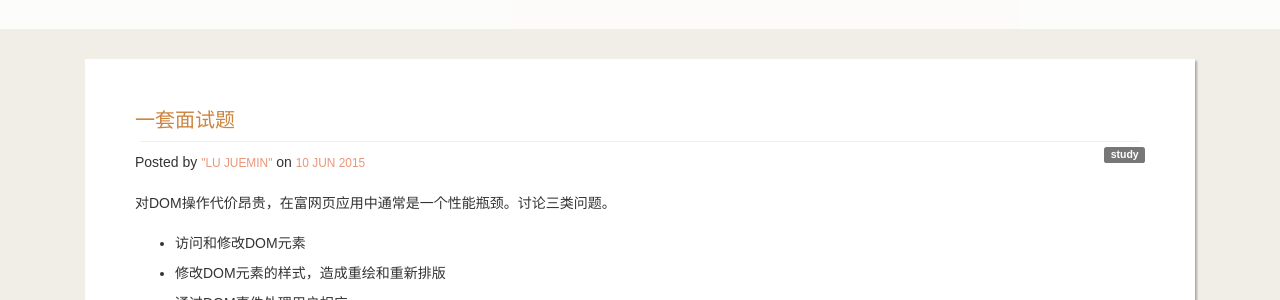
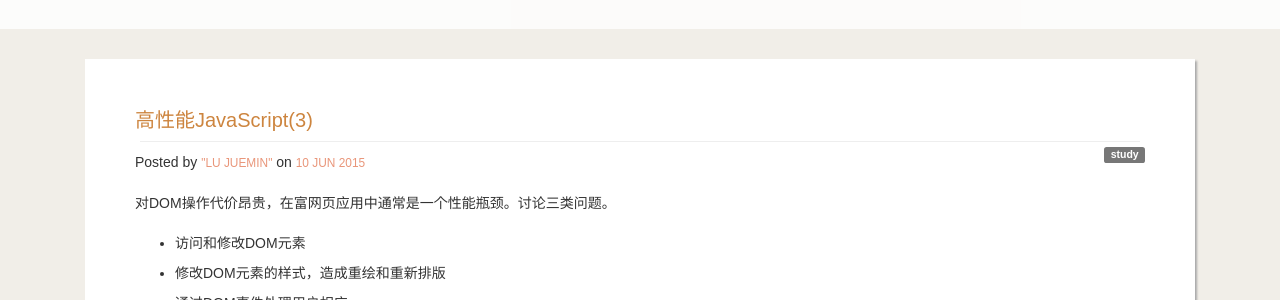
Before and after one commit to juemin90/juemin90.github.io, a Jekyll site: the page built from _posts/2015-06-10-high_performance_JS_3.html, in a window 1280 px wide and 900 px high. Shown: the part 121-421 px from the top of the window. Built offline with Jekyll 4.4.1, drawn with Linux system fonts in a browser that asks for light colours; nearby versions of some CDN libraries; comment, search, counter and statistics services are not loaded.

Commit message:
mod: title

```diff
--- a/_posts/2015-06-10-high_performance_JS_3.html
+++ b/_posts/2015-06-10-high_performance_JS_3.html
@@ -1,6 +1,6 @@
 ---
 layout: default
-title: 一套面试题
+title: 高性能JavaScript(3)
 theme: study
 ---
 <p>对DOM操作代价昂贵，在富网页应用中通常是一个性能瓶颈。讨论三类问题。</p>
--- a/_posts/2015-06-17-closure_gc.html
+++ b/_posts/2015-06-17-closure_gc.html
@@ -1,6 +1,6 @@
 ---
 layout: default
-title: 一套面试题
+title: 闭包拾遗
 theme: study
 ---
 <p><strong>闭包拾遗</strong></p>
--- a/_posts/2015-06-28-jQuery_review_3.html
+++ b/_posts/2015-06-28-jQuery_review_3.html
@@ -1,6 +1,6 @@
 ---
 layout: default
-title: 一套面试题
+title: 复习jQuery（3）
 theme: study
 ---
 <p>第三章是操作DOM来做一些事情，用jQuery为页面添加活力。</p>
--- a/_posts/2015-09-05-css_review.html
+++ b/_posts/2015-09-05-css_review.html
@@ -1,6 +1,6 @@
 ---
 layout: default
-title: 一套面试题
+title: 复习CSS
 theme: study
 ---
 <p>CSS很简单，但又很难，因为琐碎的东西太多，用的不多就忘了。现在需要一个温故而知新的过程。</p>
```
